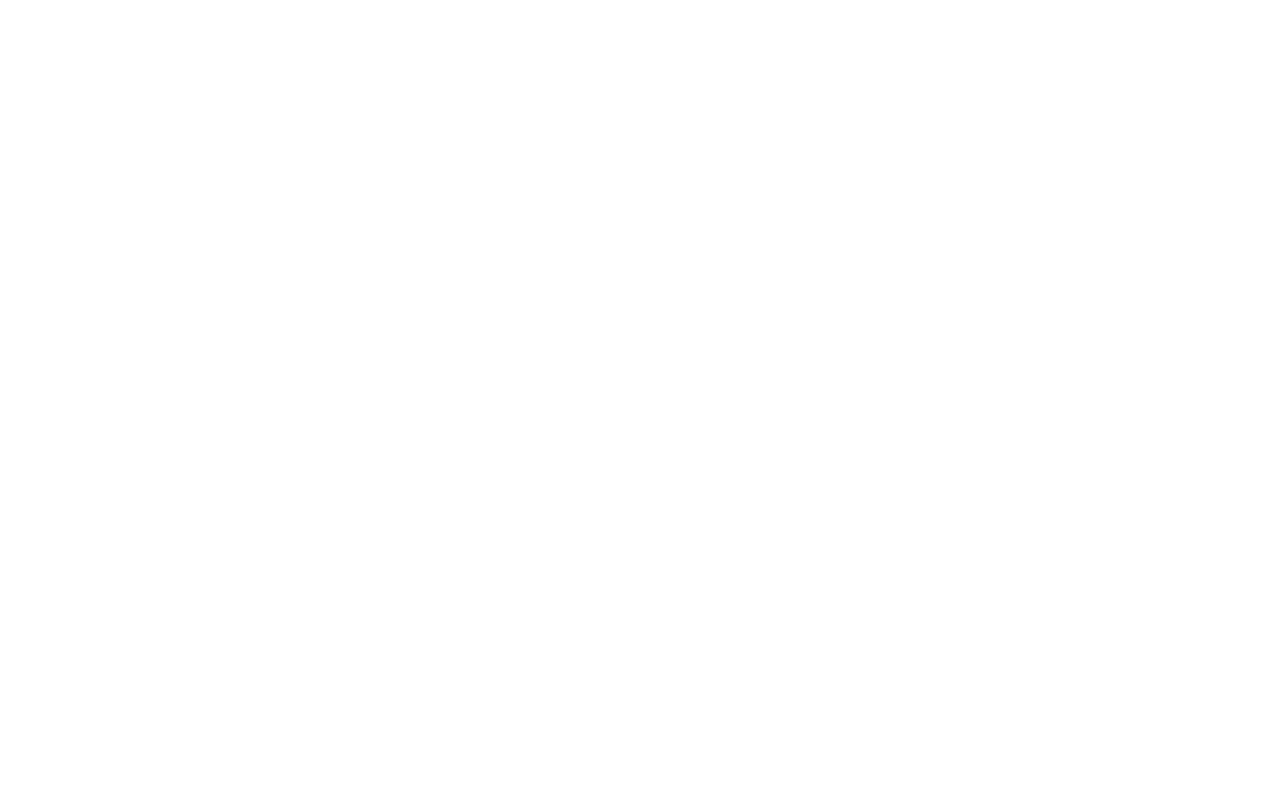
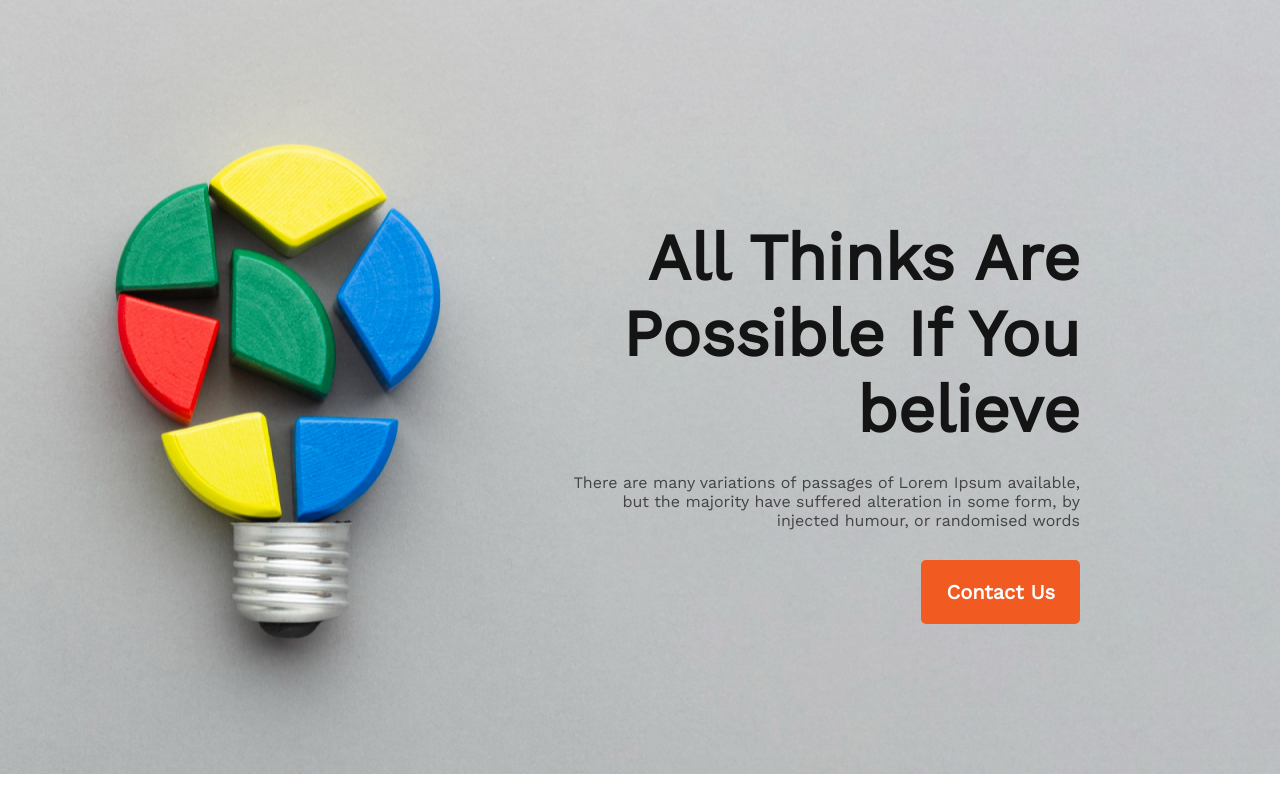
Before and after one commit to mohammadmukhter/first_project_a1, a plain HTML site: page index.html in a window 1280 px wide. Drawn offline with nearby package versions, Linux system fonts and the light colour scheme.

Commit message:
header and banner section code push

```diff
--- a/index.html
+++ b/index.html
@@ -6,22 +6,35 @@
     <meta name="viewport" content="width=device-width, initial-scale=1.0">
     <title>Assignment_1_by_mukhter</title>
 
+    <link rel="preconnect" href="https://fonts.googleapis.com"><link rel="preconnect" href="https://fonts.gstatic.com" crossorigin><link href="https://fonts.googleapis.com/css2?family=Work+Sans&display=swap" rel="stylesheet">
+
     <link rel="stylesheet" href="styles/style.css">
 </head>
 <body>
 
 <!-- header section start -->
-    <header>
-
+    <header class="header">
+        <div class="header_items">
+            <div class="header_title">
+                All Thinks Are Possible If You believe
+            </div>
+            <div class="header_description">
+                There are many variations of passages of Lorem Ipsum available, but the majority have suffered alteration in some form, by injected humour, or randomised words
+            </div>
+            <div class="header_btn">
+                <button class="btn_primary">Contact Us</button>
+            </div>
+        </div>
+        <div class="header_banner"></div>
     </header>
 
 <!-- main section start -->
-    <main>
+    <main class="main">
 
     </main>
 
 <!-- footer section start  -->
-    <footer>
+    <footer class="main">
 
     </footer>
 </body>
--- a/styles/style.css
+++ b/styles/style.css
@@ -1,15 +1,55 @@
 *{
     margin: 0px;
-    font-family: sans-serif;
+    font-family: 'Work Sans', sans-serif;
+}
+
+/* global CSS */
+
+.btn_primary{
+    font-weight: 600;
+    font-size: 20px;
+    color: #FFFFFF;
+    padding: 20px 25px;
+    background: #F15B22;
+    border-radius: 5px;
+    border: none;
 }
 
 /* header section CSS start */
+.header{
+    background-image: url('/images/banner/banner2.png');
+    background-repeat: no-repeat;
+    background-position: left;
+}
+.header_items{
+    max-width: 525px;
+    text-align: right;
+    margin-left: auto;
+    margin-right: 200px;
+    padding-top: 220px;
+    padding-bottom: 150px;
+}
+.header_title{
+    font-size: 65px;
+    font-weight: 700;
+    color: #151414;
+    margin-bottom: 25px;
+}
+.header_description{
+    font-weight: 400;
+    font-size: 16px;
+    color: #444343;
+    margin-bottom: 30px;
+}
+/* main section CSS start */
+
+.main{
+    max-width: 1160px;
+    padding-top:130px;
+    padding-bottom:130px;
+}
 
 
 
 
-/* main section CSS start */
-
-
-
 /* footer section CSS start */
```
Also changed, not shown: images/banner/banner1.png (added), images/banner/banner2.png (added), images/banner/banner3.png (added), images/gradient1.png (added), images/gradient2.png (added), images/gradient3.png (added), images/icons/ecom.png (added), images/icons/fb.png (added), images/icons/js.png (added), images/icons/smoke.png (added), images/icons/twitter.png (added), images/icons/web.png (added), images/icons/youtube.png (added), images/person.png (added), 1 more files.
